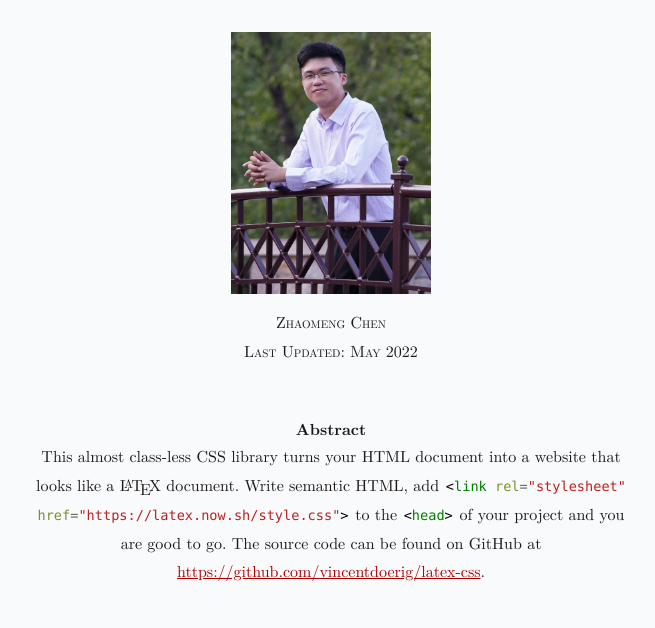
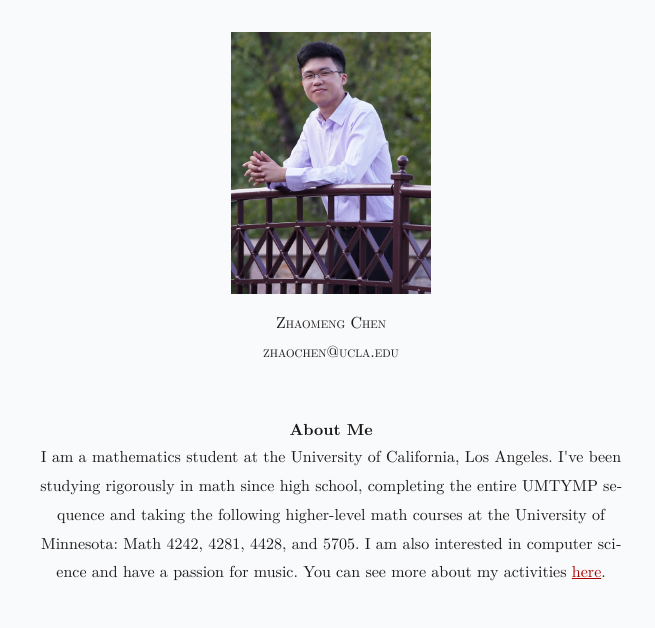
Before and after one commit to zzkao/zzkao.github.io, a website: page index.html in a window 1280 px wide. Shown: the top 628 px of the page, without its empty margins (309-964 px from the left). Drawn offline with nearby package versions, Linux system fonts and the light colour scheme.

Commit message:
about me

```diff
--- a/index.html
+++ b/index.html
@@ -26,22 +26,19 @@
 
     <p class="author">
       Zhaomeng Chen <br />
-      Last Updated: May 2022
+      zhaochen@ucla.edu
     </p>
   </header>
 
   <div class="abstract">
-    <h2>Abstract</h2>
+    <h2>About Me</h2>
     <p>
-      This almost class-less CSS library turns your HTML document into a
-      website that looks like a
-      <span class="latex">L<span>a</span>T<span>e</span>X</span>
-      document. Write semantic HTML, add
-      <code class="language-html">&lt;link rel="stylesheet"
-          href="https://latex.now.sh/style.css"&gt;</code>
-      to the <code class="language-html">&lt;head&gt;</code> of your project and you are good to go.
-      The source code can be found on GitHub at
-      <a href="https://github.com/vincentdoerig/latex-css">https://github.com/vincentdoerig/latex-css</a>.
+      I am a mathematics student at the University of California, Los Angeles.
+      I've been studying rigorously in math since high school, completing the
+      entire UMTYMP sequence and taking the following higher-level math courses
+      at the University of Minnesota: Math 4242, 4281, 4428, and 5705. I am also
+      interested in computer science and have a passion for music. You can see
+      more about my activities <a href="#getting-started">here</a>.
     </p>
   </div>
 
```
